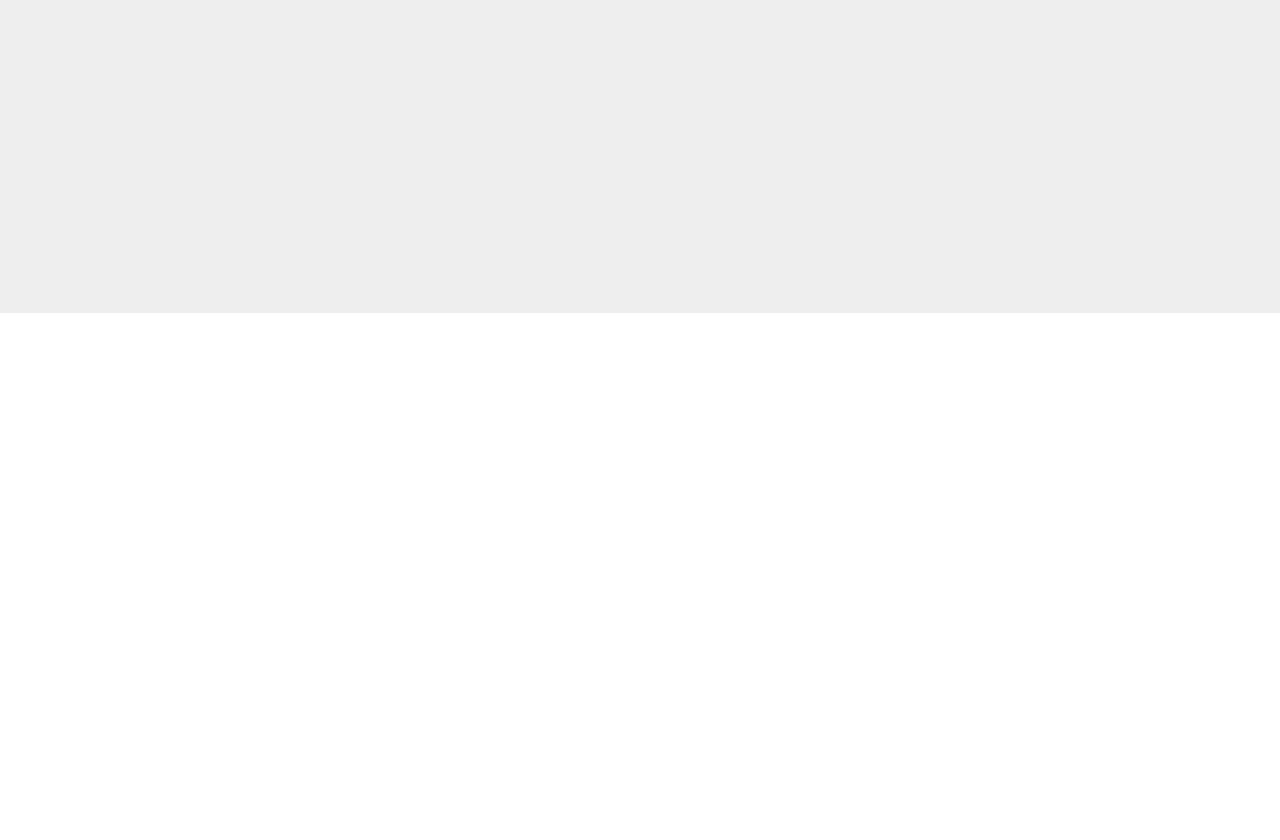
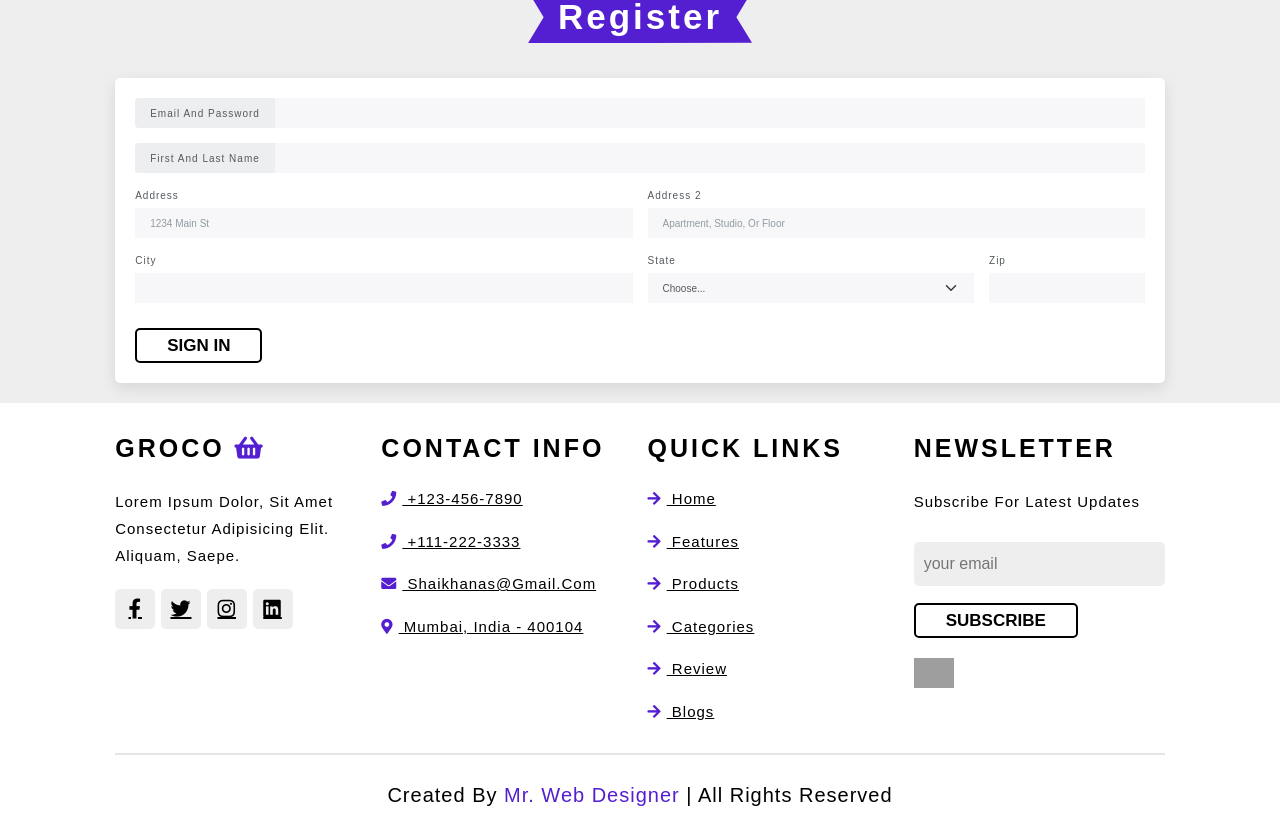
Before and after one commit to Alexg-z/NiftyPrint, a Flask app: page /register in a window 1280 px wide. Shown: the part 487-1327 px from the top of the page. Before the commit the page ends 800 px from the top, so only its background shows below. Run offline with Flask 2, Linux system fonts and the light colour scheme; grey boxes are pictures that could not be loaded.

Commit message:
Estructura

```diff
--- a/static/css/main.css
+++ b/static/css/main.css
@@ -1,8 +1,8 @@
 @import url('https://fonts.googleapis.com/css2?family=Poppins:wght@100;300;400;500;600&display=swap');
 
 :root{
-    --orange: purple;
-    --black:#130f40;
+    --orange: rgb(84, 30, 209);
+    --black:#000000;
     --light-color:black;
     --box-shadow:0 .5rem 1.5rem rgba(0,0,0,.1);
     --border:.2rem solid rgba(0,0,0,.1);
@@ -11,7 +11,7 @@
 }
 
 *{
-    font-family: 'Poppins', sans-serif;
+    font-family: Arial, Helvetica, sans-serif;
     margin:0; padding:0;
     box-sizing: border-box;
     outline: none; border:none;
--- a/templates/layout.html
+++ b/templates/layout.html
@@ -33,7 +33,6 @@
             <a href="#products">products</a>
             <a href="#categories">categories</a>
             <a href="#review">review</a>
-            <a href="#blogs">blogs</a>
         </nav>
 
         <div class="icons">
@@ -55,8 +54,8 @@
                 <i class="fas fa-trash"></i>
                 <img src="image/cart-img-1.png" alt="">
                 <div class="content">
-                    <h3>watermelon</h3>
-                    <span class="price">$4.99/-</span>
+                    <h3>product</h3>
+                    <span class="price">$0.00/-</span>
                     <span class="quantity">qty : 1</span>
                 </div>
             </div>
@@ -64,8 +63,8 @@
                 <i class="fas fa-trash"></i>
                 <img src="image/cart-img-2.png" alt="">
                 <div class="content">
-                    <h3>onion</h3>
-                    <span class="price">$4.99/-</span>
+                    <h3>product</h3>
+                    <span class="price">$0.00/-</span>
                     <span class="quantity">qty : 1</span>
                 </div>
             </div>
@@ -73,12 +72,12 @@
                 <i class="fas fa-trash"></i>
                 <img src="image/cart-img-3.png" alt="">
                 <div class="content">
-                    <h3>chicken</h3>
-                    <span class="price">$4.99/-</span>
+                    <h3>product</h3>
+                    <span class="price">$0.00/-</span>
                     <span class="quantity">qty : 1</span>
                 </div>
             </div>
-            <div class="total"> total : $19.69/- </div>
+            <div class="total"> total : $0.00/- </div>
             <a href="#" class="btn">checkout</a>
         </div>
 
@@ -87,8 +86,8 @@
             <h3>login now</h3>
             <input type="email" placeholder="your email" class="box">
             <input type="password" placeholder="your password" class="box">
-            <p>forget your password <a href="#">click here</a></p>
-            <p>don't have an account <a href="#">create now</a></p>
+            <p>forget your password <a href="{{url_for('recoveracc')}}">click here</a></p>
+            <p>don't have an account <a href="{{url_for('register')}}">create now</a></p>
             <input type="submit" value="login now" class="btn">
         </form>
 
--- a/templates/register.html
+++ b/templates/register.html
@@ -2,6 +2,88 @@
 
 {% block content %}
 
-<h1>Pagina register.htlm</h1>
+<!-- home section starts  -->
+
+<section class="home" id="home">
+
+    <div class="content">
+        <h3>Que esperas para <span>REGISTRARTE</span> en Nifty</h3>
+        <p>Una vez que cuentes con cuenta sera mas sencillo llevar a cabo el proceso de compra.</p>
+    </div>
+
+</section>
+
+<!-- blogs section starts  -->
+
+<section class="blogs" id="blogs">
+
+    <h1 class="heading"> <span>Register</span> </h1>
+
+    <div class="box-container">
+
+        <div class="box">
+            <div class="content">
+                <form class="row g-4">
+                    <div class="input-group">
+                        <span class="input-group-text">Email and password</span>
+                        <input type="email" aria-label="Email" class="form-control" required>
+                        <input type="password" aria-label="Password" class="form-control" required>
+                    </div>
+
+                    <div class="input-group">
+                        <span class="input-group-text">First and last name</span>
+                        <input type="text" aria-label="First name" class="form-control">
+                        <input type="text" aria-label="Last name" class="form-control">
+                    </div>
+
+                    <div class="col-6">
+                        <label for="inputAddress" class="form-label">Address</label>
+                        <input type="text" class="form-control" id="inputAddress" placeholder="1234 Main St">
+                    </div>
+                    <div class="col-6">
+                        <label for="inputAddress2" class="form-label">Address 2</label>
+                        <input type="text" class="form-control" id="inputAddress2"
+                            placeholder="Apartment, studio, or floor">
+                    </div>
+                    <div class="col-md-6">
+                        <label for="inputCity" class="form-label">City</label>
+                        <input type="text" class="form-control" id="inputCity">
+                    </div>
+                    <div class="col-md-4">
+                        <label for="inputState" class="form-label">State</label>
+                        <select id="inputState" class="form-select">
+                            <option selected>Choose...</option>
+                            <option>...</option>
+                        </select>
+                    </div>
+                    <div class="col-md-2">
+                        <label for="inputZip" class="form-label">Zip</label>
+                        <input type="text" class="form-control" id="inputZip">
+                    </div>
+                    <div class="col-12">
+                        <button type="submit" class="btn btn-primary">Sign in</button>
+                    </div>
+                </form>
+            </div>
+        </div>
+
+        <!--<div class="box">
+            <img src="image/blog-1.jpg" alt="">
+            <div class="content">
+                <div class="icons">
+                    <a href="#"> <i class="fas fa-user"></i> by user </a>
+                    <a href="#"> <i class="fas fa-calendar"></i> 1st may, 2021 </a>
+                </div>
+                <h3>fresh and organic vegitables and fruits</h3>
+                <p>Lorem ipsum dolor sit amet consectetur adipisicing elit. Veniam, expedita.</p>
+                <a href="#" class="btn">read more</a>
+            </div>
+        </div>-->
+
+    </div>
+
+</section>
+
+<!-- blogs section ends -->
 
 {% endblock %}
```
